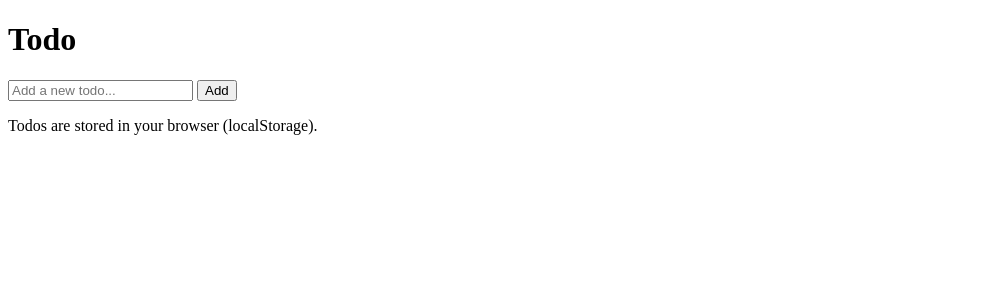
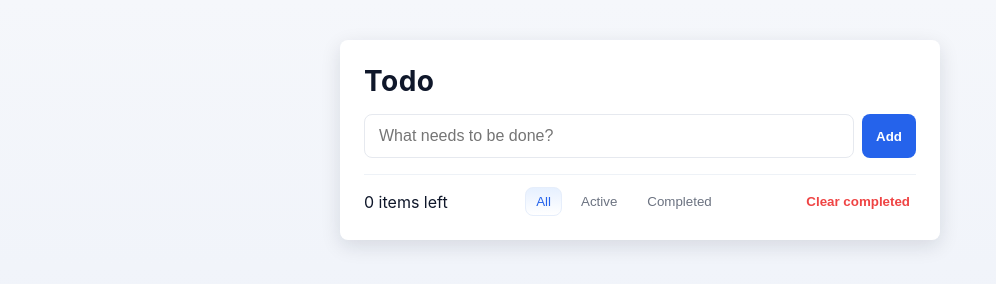
Before and after one commit to yuvaraj-upadhyaya/Todo, a plain HTML site: page index.html in a window 1280 px wide. Shown: the whole page, without its empty margins (0-996 px from the left). Drawn offline with Linux system fonts and the light colour scheme.

Commit message:
Add simple todo app (index, styles, app)

```diff
--- a/index.html
+++ b/index.html
@@ -4,22 +4,34 @@
   <meta charset="utf-8" />
   <meta name="viewport" content="width=device-width,initial-scale=1" />
   <title>Todo App</title>
-  <link rel="stylesheet" href="css/styles.css" />
+  <link rel="stylesheet" href="styles.css" />
 </head>
 <body>
-  <div class="container">
-    <h1>Todo</h1>
+  <main class="app" aria-labelledby="app-title">
+    <h1 id="app-title">Todo</h1>
 
-    <form id="todo-form">
-      <input id="todo-input" type="text" placeholder="Add a new todo..." autocomplete="off" />
-      <button id="add-btn" type="submit">Add</button>
+    <form id="todo-form" class="todo-form" autocomplete="off">
+      <input id="todo-input" name="todo" type="text" placeholder="What needs to be done?" aria-label="New todo" />
+      <button type="submit" aria-label="Add todo">Add</button>
     </form>
 
-    <ul id="todo-list" class="todo-list"></ul>
+    <section class="todo-panel" aria-live="polite">
+      <ul id="todo-list" class="todo-list"></ul>
 
-    <p class="hint">Todos are stored in your browser (localStorage).</p>
-  </div>
+      <div class="todo-footer">
+        <span id="todo-count" class="todo-count">0 items left</span>
 
-  <script src="js/app.js"></script>
+        <div class="filters" role="tablist" aria-label="Filter todos">
+          <button class="filter-btn active" data-filter="all" role="tab" aria-selected="true">All</button>
+          <button class="filter-btn" data-filter="active" role="tab" aria-selected="false">Active</button>
+          <button class="filter-btn" data-filter="completed" role="tab" aria-selected="false">Completed</button>
+        </div>
+
+        <button id="clear-completed" class="clear-btn">Clear completed</button>
+      </div>
+    </section>
+  </main>
+
+  <script src="app.js" defer></script>
 </body>
 </html>
--- /dev/null
+++ b/styles.css
@@ -0,0 +1,181 @@
+/* Simple, clean styles for the todo app */
+:root{
+  --bg:#f5f7fb;
+  --card:#ffffff;
+  --muted:#6b7280;
+  --accent:#2563eb;
+  --danger:#ef4444;
+  --radius:8px;
+  --max-width:600px;
+}
+
+*{box-sizing:border-box}
+html,body{height:100%}
+body{
+  margin:0;
+  font-family:Inter, ui-sans-serif, system-ui, -apple-system, "Segoe UI", Roboto, "Helvetica Neue", Arial;
+  background:linear-gradient(180deg,var(--bg),#e9eef8);
+  color:#0f172a;
+  display:flex;
+  align-items:flex-start;
+  justify-content:center;
+  padding:40px 16px;
+}
+
+.app{
+  width:100%;
+  max-width:var(--max-width);
+  background:var(--card);
+  border-radius:var(--radius);
+  padding:24px;
+  box-shadow:0 6px 20px rgba(16,24,40,0.12);
+}
+
+h1{
+  margin:0 0 16px 0;
+  font-size:28px;
+  letter-spacing:0.5px;
+}
+
+.todo-form{
+  display:flex;
+  gap:8px;
+  margin-bottom:16px;
+}
+
+.todo-form input{
+  flex:1;
+  padding:12px 14px;
+  border:1px solid #e6e9ef;
+  border-radius:8px;
+  font-size:16px;
+  outline:none;
+}
+
+.todo-form input:focus{
+  border-color:var(--accent);
+  box-shadow:0 0 0 3px rgba(37,99,235,0.08);
+}
+
+.todo-form button{
+  padding:0 14px;
+  background:var(--accent);
+  color:white;
+  border:none;
+  border-radius:8px;
+  font-weight:600;
+  cursor:pointer;
+}
+
+.todo-list{
+  list-style:none;
+  padding:0;
+  margin:0 0 12px 0;
+  border-top:1px solid #eef2f7;
+}
+
+.todo-item{
+  display:flex;
+  align-items:center;
+  gap:12px;
+  padding:12px 0;
+  border-bottom:1px solid #eef2f7;
+}
+
+.todo-item:last-child{border-bottom:0}
+
+.todo-checkbox{
+  width:20px;
+  height:20px;
+  border-radius:4px;
+  border:1px solid #cbd5e1;
+  display:inline-flex;
+  align-items:center;
+  justify-content:center;
+  cursor:pointer;
+  background:white;
+  flex:0 0 24px;
+}
+
+.todo-checkbox.checked{
+  background:linear-gradient(180deg,#4f46e5,#2563eb);
+  border-color:transparent;
+  color:white;
+}
+
+.todo-label{
+  flex:1;
+  font-size:16px;
+  word-break:break-word;
+}
+
+.todo-label.completed{
+  text-decoration:line-through;
+  color:var(--muted);
+}
+
+.todo-actions{
+  display:flex;
+  gap:8px;
+  align-items:center;
+}
+
+.icon-btn{
+  background:transparent;
+  border:none;
+  color:var(--muted);
+  cursor:pointer;
+  padding:6px;
+  border-radius:6px;
+}
+
+.icon-btn:hover{background:#f1f5f9}
+
+.clear-btn{
+  background:transparent;
+  border:none;
+  color:var(--danger);
+  cursor:pointer;
+  font-weight:600;
+}
+
+.todo-footer{
+  display:flex;
+  gap:12px;
+  align-items:center;
+  justify-content:space-between;
+  flex-wrap:wrap;
+}
+
+.filters{
+  display:flex;
+  gap:8px;
+}
+
+.filter-btn{
+  background:transparent;
+  border:1px solid transparent;
+  padding:6px 10px;
+  border-radius:8px;
+  cursor:pointer;
+  color:var(--muted);
+}
+
+.filter-btn.active{
+  border-color:#e6eefb;
+  background:linear-gradient(180deg,#e6f0ff,#fff);
+  color:var(--accent);
+}
+
+.edit-input{
+  width:100%;
+  padding:8px 10px;
+  font-size:16px;
+  border-radius:6px;
+  border:1px solid #dbeafe;
+  outline:none;
+}
+
+@media (max-width:420px){
+  .todo-footer{flex-direction:column;align-items:flex-start;gap:8px}
+}
```
